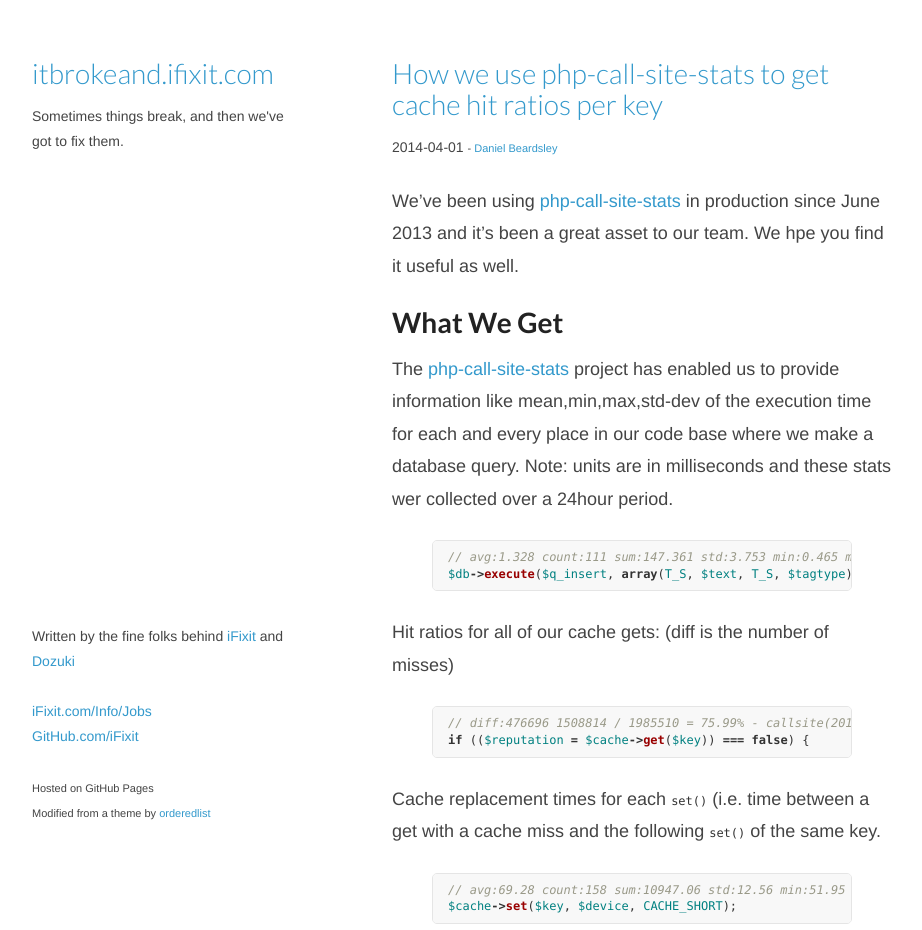
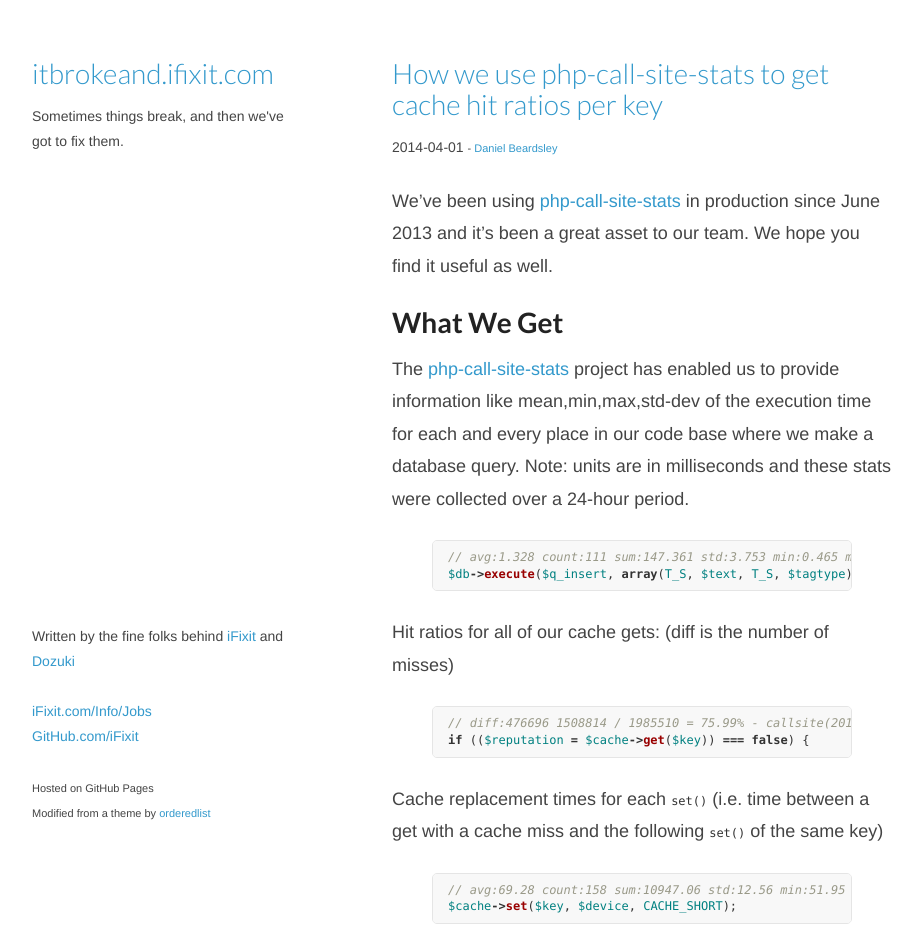
Before and after one commit to iFixit/itbrokeand.ifixit.com, a Jekyll site: the page built from _posts/2014-04-01-introducing-php-call-site-stats.md, in a window 1280 px wide. Shown: the top 930 px of the page, without its empty margins (178-1100 px from the left). Built offline with Jekyll 4.4.1, drawn with Linux system fonts in a browser that asks for light colours; Markdown is read by kramdown in place of the engine named in the settings; comment, search, counter and statistics services are not loaded.

Commit message:
Post php-call-site: fix some typos

```diff
--- a/_posts/2014-04-01-introducing-php-call-site-stats.md
+++ b/_posts/2014-04-01-introducing-php-call-site-stats.md
@@ -9,14 +9,14 @@ summary: We use the php call-site-stats utility to collect and analyze cache
 ---
 
 We've been using [php-call-site-stats] in production since June 2013
-and it's been a great asset to our team. We hpe you find it useful as well.
+and it's been a great asset to our team. We hope you find it useful as well.
 
 # What We Get
 
 The [php-call-site-stats] project has enabled us to provide information like
 mean,min,max,std-dev of the execution time for each and every place in our code
 base where we make a database query. Note: units are in milliseconds and these
-stats wer collected over a 24hour period.
+stats were collected over a 24-hour period.
 
 {% highlight php startinline %}
 // avg:1.328 count:111 sum:147.361 std:3.753 min:0.465 max:35.607 - callsite(2013-11-25):
@@ -31,7 +31,7 @@ if (($reputation = $cache->get($key)) === false) {
 {% endhighlight %}
 
 Cache replacement times for each `set()` (i.e. time between a get
-with a cache miss and the following `set()` of the same key.
+with a cache miss and the following `set()` of the same key)
 
 {% highlight php startinline %}
 // avg:69.28 count:158 sum:10947.06 std:12.56 min:51.95 max:149.79 - callsite(2013-11-25):
```
